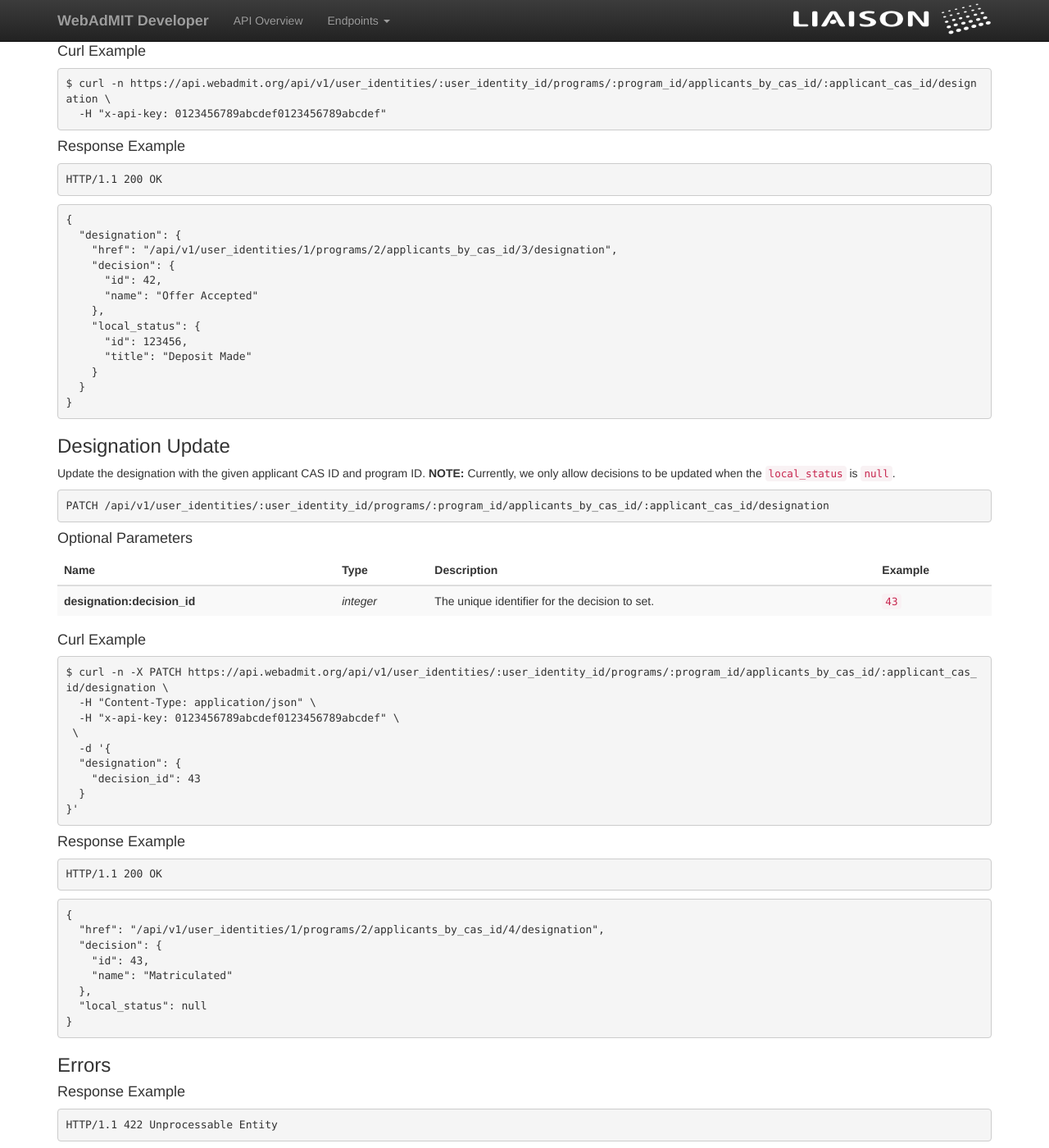
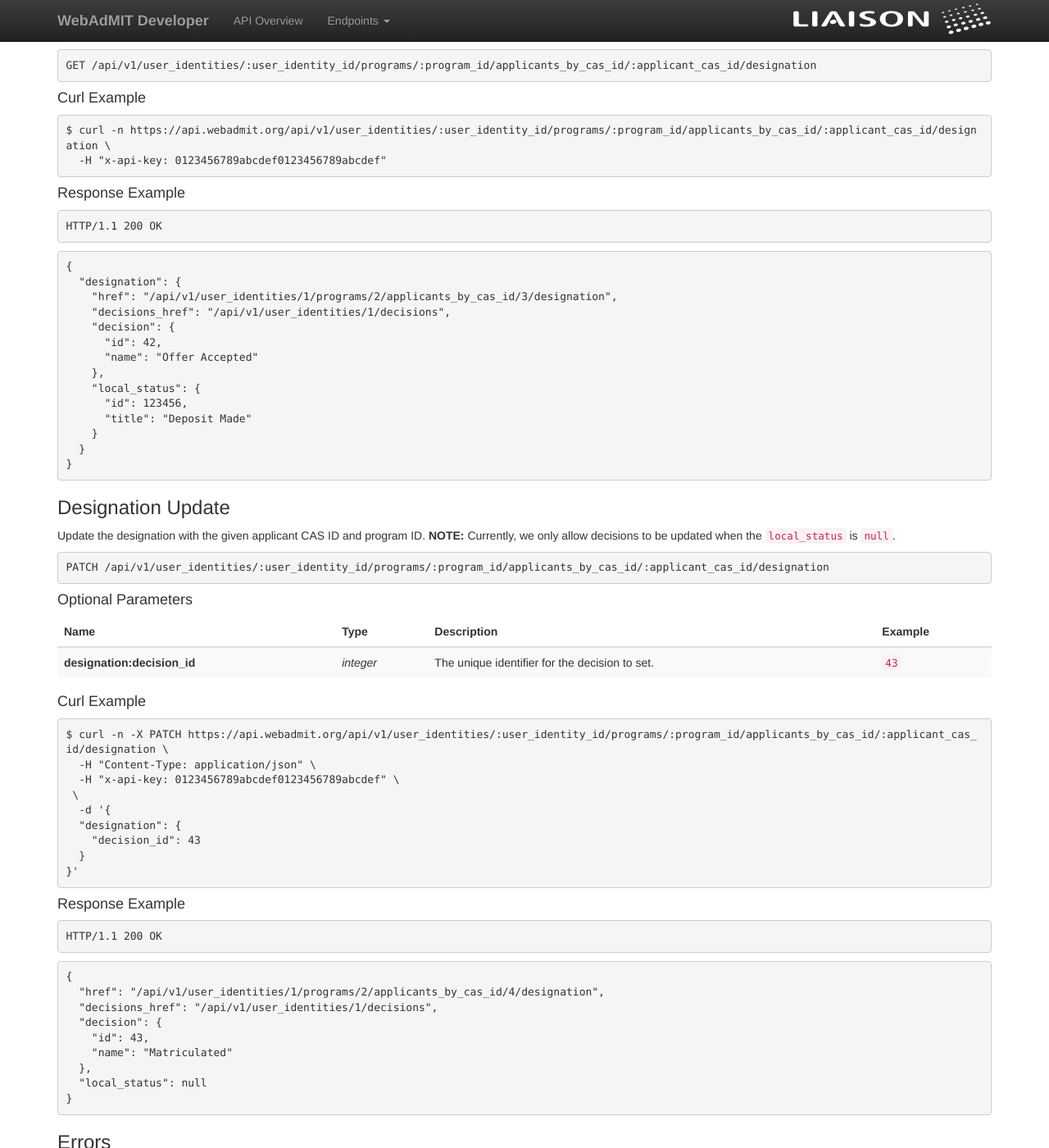
Before and after one commit to Liaison-Intl/Liaison-Intl.github.io, a Jekyll site: the page built from designation.md, in a window 1280 px wide and 1400 px high, scrolled down 835 px. Shown: the whole window at 82% size. Built offline with Jekyll 4.4.1, drawn with Linux system fonts in a browser that asks for light colours; nearby versions of some CDN libraries; some of the changed text lies outside the part shown.

Commit message:
[NF-8539] Add decisions_href for discoverability
Based on some feedback from the Iowa City Ruby meetup

http://www.meetup.com/techcorridorio/events/232975706/

```diff
--- a/designation.md
+++ b/designation.md
@@ -29,6 +29,12 @@
 <td><em>string</em></td>
 <td>Hypertext reference to this resource.<br/> <strong>pattern:</strong> <code>/api/v1/user_identities/\d+/programs/\d+/applicants_by_cas_id/\d+/designation</code></td>
 <td><code>&quot;/api/v1/user_identities/1/programs/2/applicants_by_cas_id/3/designation&quot;</code></td>
+</tr>
+<tr>
+<td><strong>designation:decisions_href</strong></td>
+<td><em>string</em></td>
+<td>Hypertext reference for valid decisions.<br/> <strong>pattern:</strong> <code>/api/v1/user_identities/\d+/decisions</code></td>
+<td><code>&quot;/api/v1/user_identities/1/decisions&quot;</code></td>
 </tr>
 <tr>
 <td><strong>designation:decision</strong></td>
@@ -89,6 +95,7 @@
 <pre lang="json"><code>{
   &quot;designation&quot;: {
     &quot;href&quot;: &quot;/api/v1/user_identities/1/programs/2/applicants_by_cas_id/3/designation&quot;,
+    &quot;decisions_href&quot;: &quot;/api/v1/user_identities/1/decisions&quot;,
     &quot;decision&quot;: {
       &quot;id&quot;: 42,
       &quot;name&quot;: &quot;Offer Accepted&quot;
@@ -146,6 +153,7 @@
 
 <pre lang="json"><code>{
   &quot;href&quot;: &quot;/api/v1/user_identities/1/programs/2/applicants_by_cas_id/4/designation&quot;,
+  &quot;decisions_href&quot;: &quot;/api/v1/user_identities/1/decisions&quot;,
   &quot;decision&quot;: {
     &quot;id&quot;: 43,
     &quot;name&quot;: &quot;Matriculated&quot;
```
Also changed, not shown: schemata/designation.json (+12 -0 lines).
